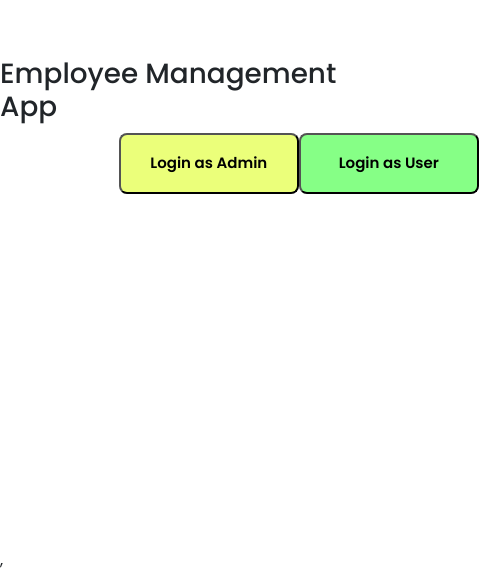
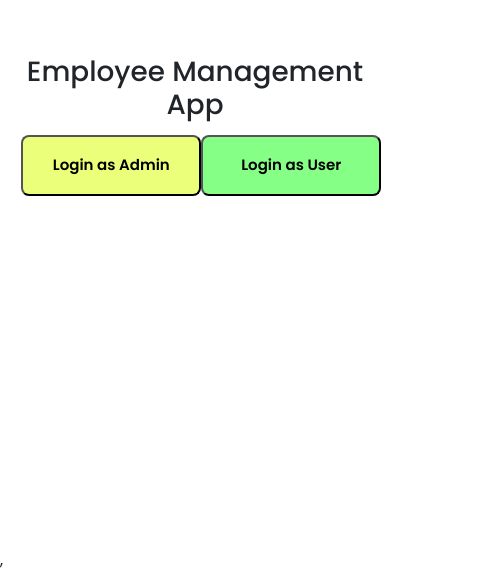
Before and after one commit to mhdhssn967/vrv-assignment, a React (Vite) app: page / in a window 390 px wide. Shown: the part 296-868 px from the top of the page, 481 px wide, since content can reach past the window. Built offline with nearby package versions, Linux system fonts and the light colour scheme.

Commit message:
login responsiveness

```diff
--- a/src/pages/Login.css
+++ b/src/pages/Login.css
@@ -21,3 +21,14 @@
 .adminbtn{
     background-color: rgb(134, 255, 134);
 }
+.buttondiv{
+    margin-top: 1%;
+    width: 90vw;
+    display: flex;
+    justify-content: space-evenly;
+}
+@media (min-width: 1024px) {
+    .buttondiv {
+      width: 40%;
+    }
+  }
--- a/src/pages/Login.jsx
+++ b/src/pages/Login.jsx
@@ -8,8 +8,8 @@ const Login = () => {
   return (
     <>
     <div style={{height:'100vh',width:'100vw'}} className='d-flex flex-column justify-content-center align-items-center'>
-        <h1>Employee Management App</h1>
-        <div style={{width:'40%',display:'flex',justifyContent:'space-evenly'}}>
+        <h1 style={{textAlign:'center'}}>Employee Management App</h1>
+        <div className='buttondiv'>
             <Link to={'/home'} state={{ user: 'Admin' }}><button className='logbtn userbtn'>Login as Admin</button></Link>
             <Link to={'/home'} state={{ user: 'User' }}><button className='logbtn adminbtn'>Login as User</button></Link>
         </div>
```
